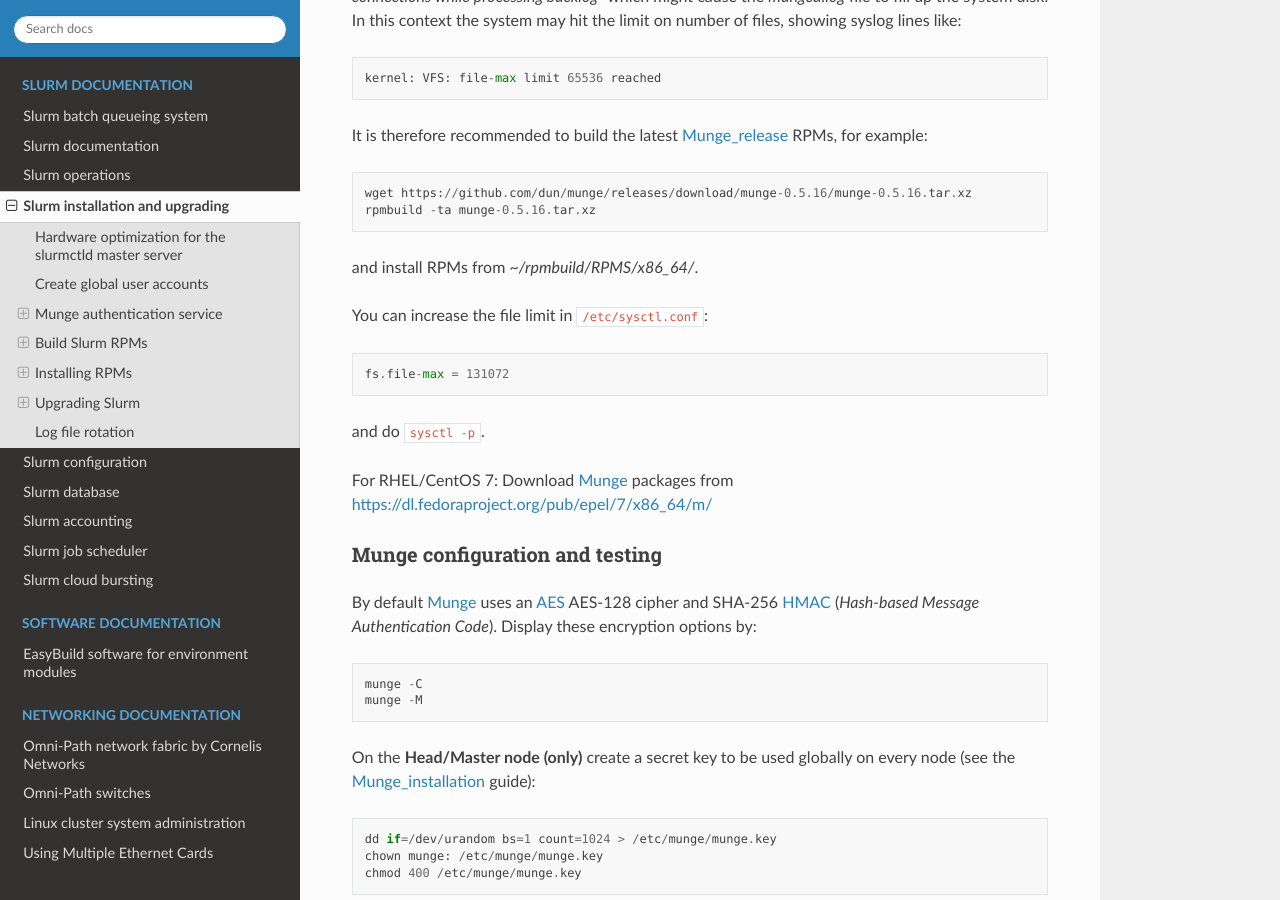
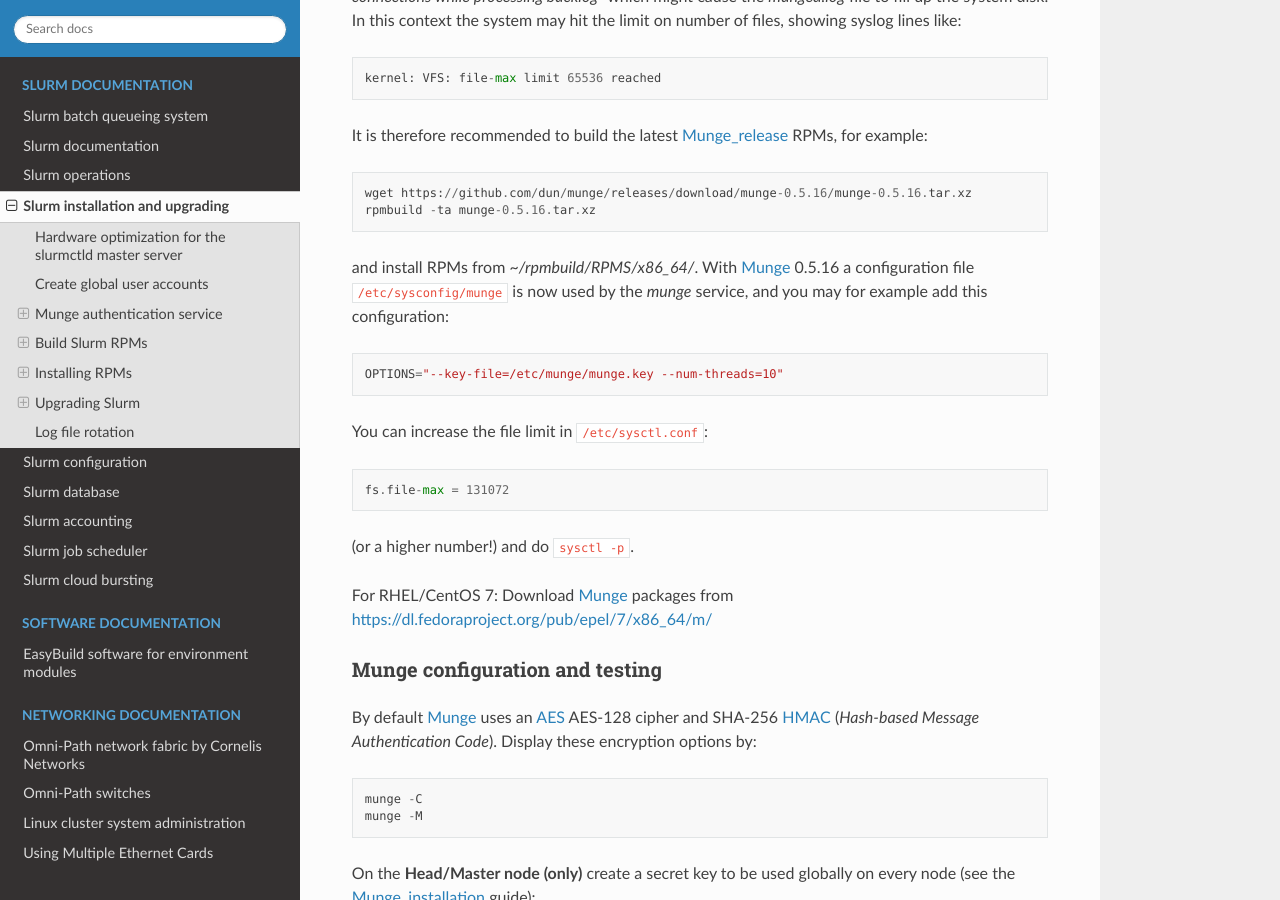
Before and after one commit to OleHolmNielsen/Niflheim_system, a Sphinx documentation site: the page built from docs/Slurm_installation.rst, in a window 1280 px wide and 900 px high, scrolled down 2231 px. Built offline with Sphinx 7.4.7 and the Read the Docs theme 2.0.0, drawn with Linux system fonts in a browser that asks for light colours.

Commit message:
Document /etc/sysconfig/munge

```diff
--- a/docs/Slurm_installation.rst
+++ b/docs/Slurm_installation.rst
@@ -87,12 +87,16 @@
   rpmbuild -ta munge-0.5.16.tar.xz
 
 and install RPMs from `~/rpmbuild/RPMS/x86_64/`.
+With Munge_ 0.5.16 a configuration file ``/etc/sysconfig/munge`` is now used by the `munge` service,
+and you may for example add this configuration::
+
+  OPTIONS="--key-file=/etc/munge/munge.key --num-threads=10"
 
 You can increase the file limit in ``/etc/sysctl.conf``::
 
   fs.file-max = 131072
 
-and do ``sysctl -p``.
+(or a higher number!) and do ``sysctl -p``.
 
 For RHEL/CentOS 7: Download Munge_ packages from https://dl.fedoraproject.org/pub/epel/7/x86_64/m/
 
```
